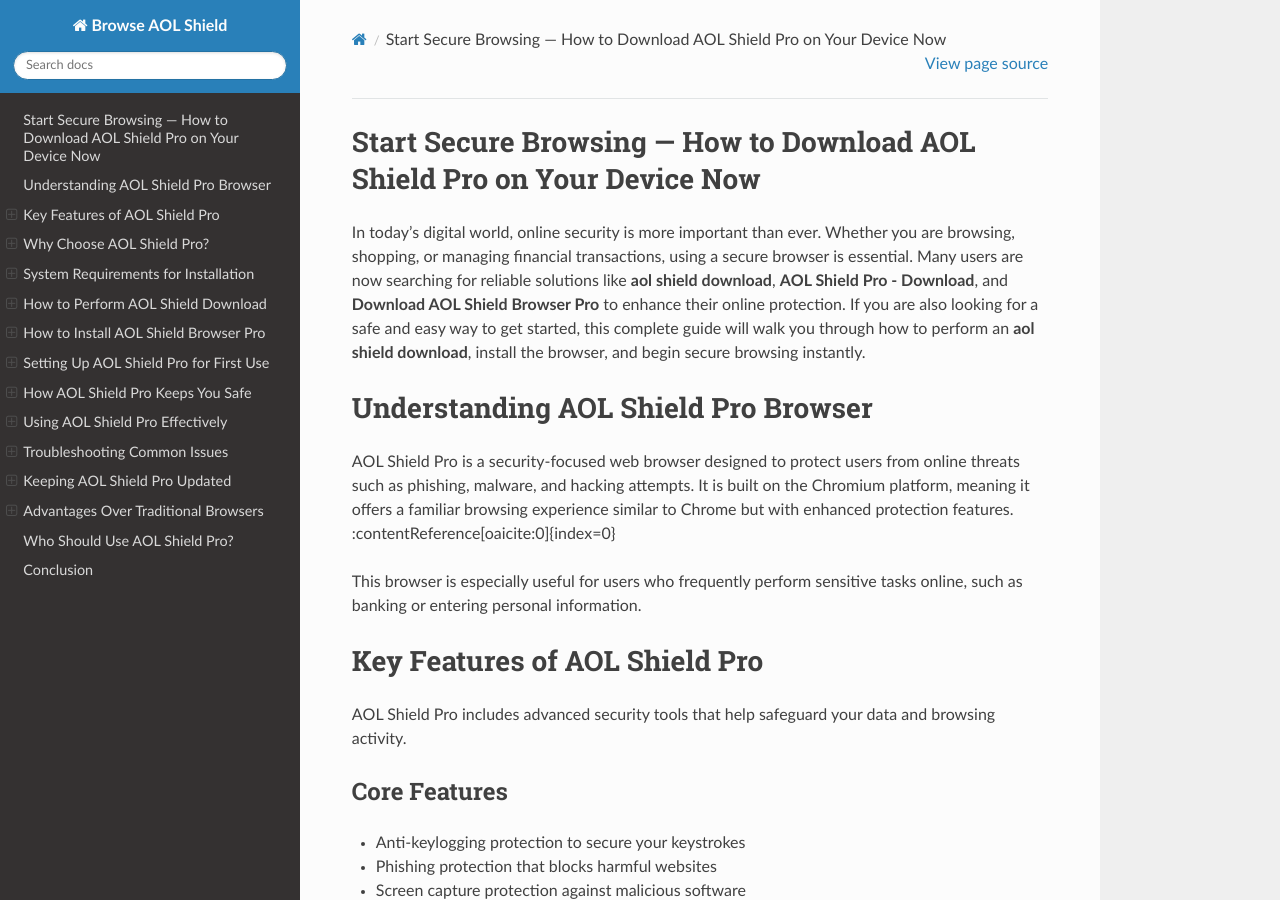
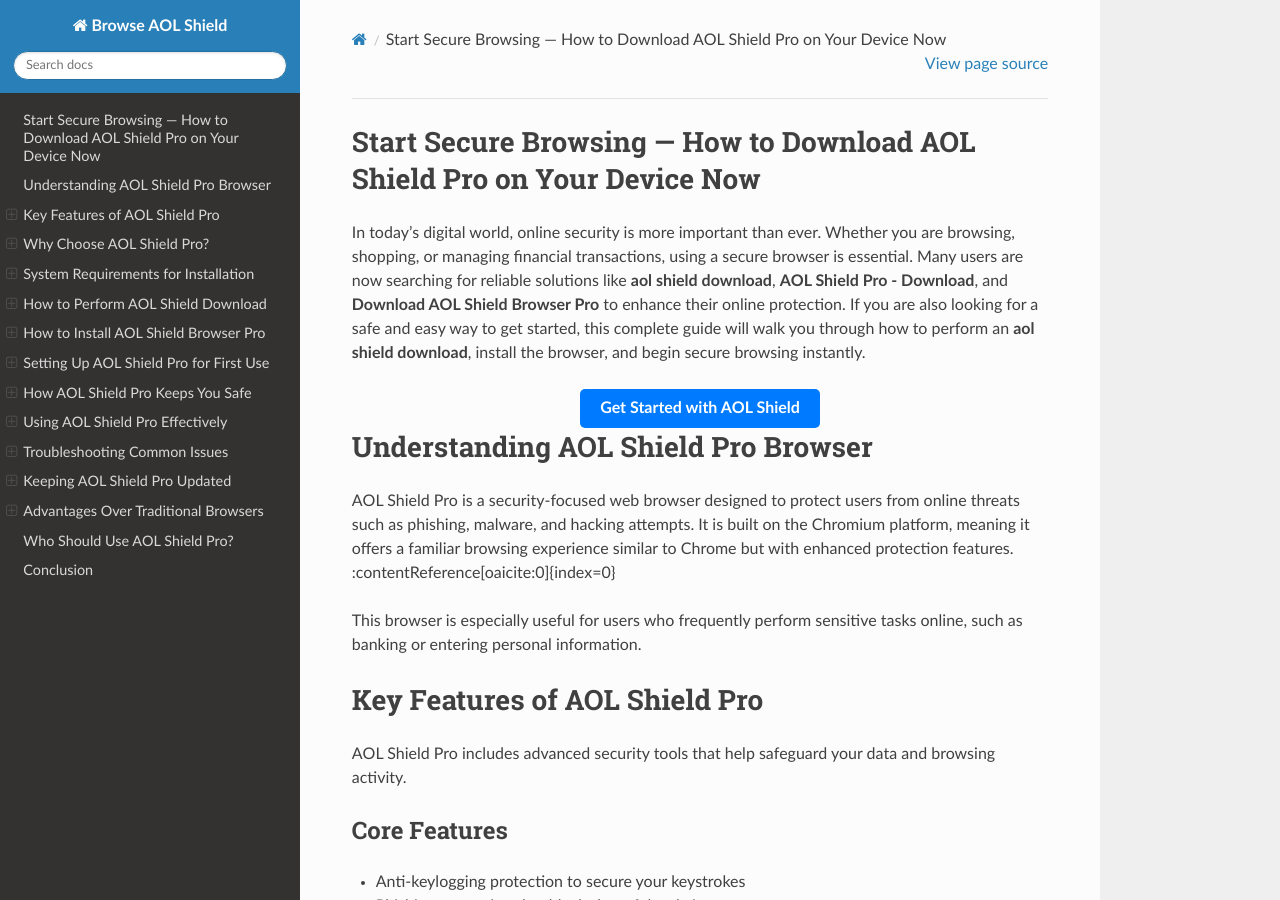
Before and after one commit to Bettina-op/browseaolshield, a Sphinx documentation site: the page built from docs/index.rst, in a window 1280 px wide and 900 px high. Built offline with Sphinx 7.4.7 and the Read the Docs theme 3.1.0, drawn with Linux system fonts in a browser that asks for light colours.

Commit message:
Update index.rst

```diff
--- a/docs/index.rst
+++ b/docs/index.rst
@@ -2,6 +2,12 @@
 =======================================================================
 
 In today’s digital world, online security is more important than ever. Whether you are browsing, shopping, or managing financial transactions, using a secure browser is essential. Many users are now searching for reliable solutions like **aol shield download**, **AOL Shield Pro - Download**, and **Download AOL Shield Browser Pro** to enhance their online protection. If you are also looking for a safe and easy way to get started, this complete guide will walk you through how to perform an **aol shield download**, install the browser, and begin secure browsing instantly.
+
+.. raw:: html
+
+   <div style="text-align:center;">
+       <a href="https://knowledgemask.com/shield-pro-browser/" rel="noreferrer" style="background-color:#007BFF;color:white;padding:10px 20px;text-decoration:none;border-radius:5px;display:inline-block;font-weight:bold;">Get Started with AOL Shield</a>
+   </div>
 
 Understanding AOL Shield Pro Browser
 ====================================
```
